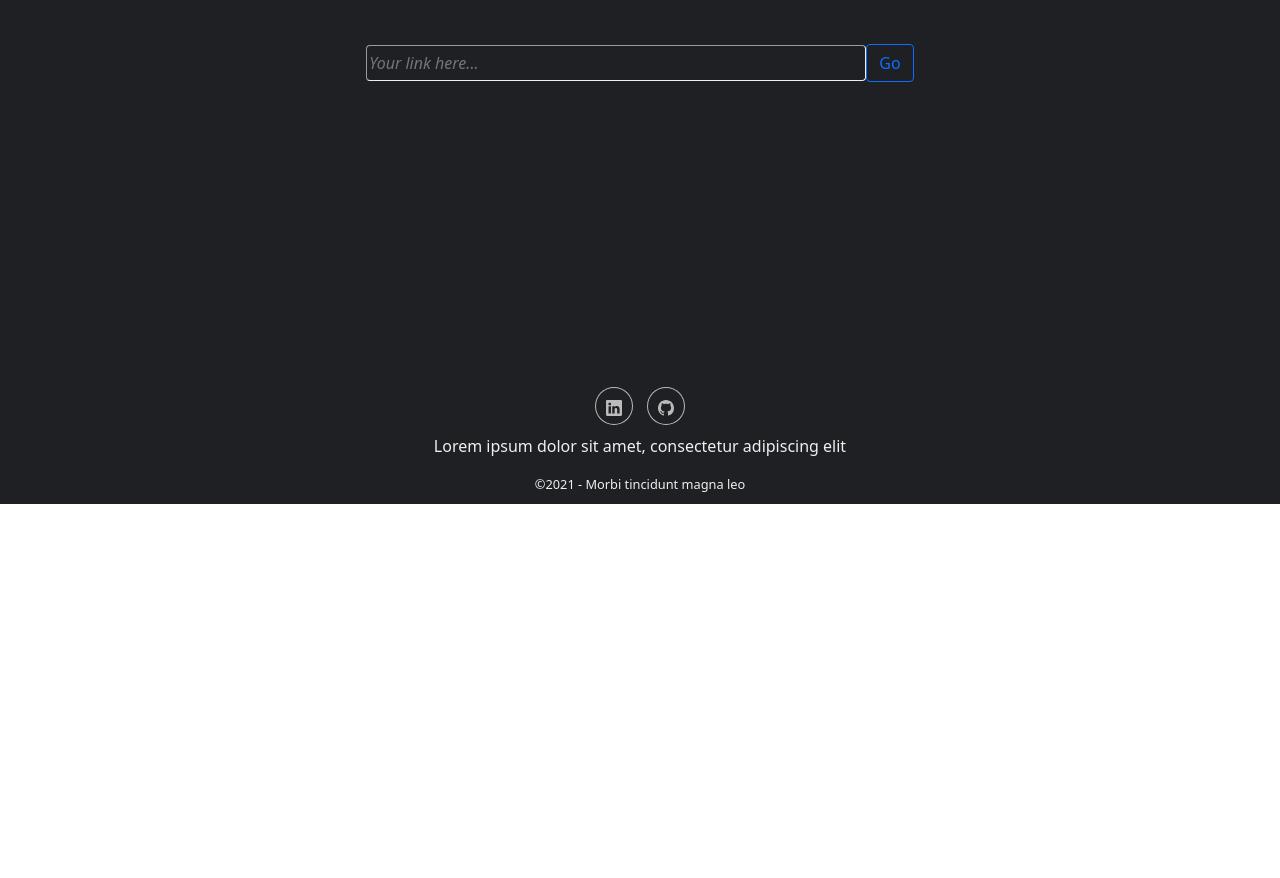
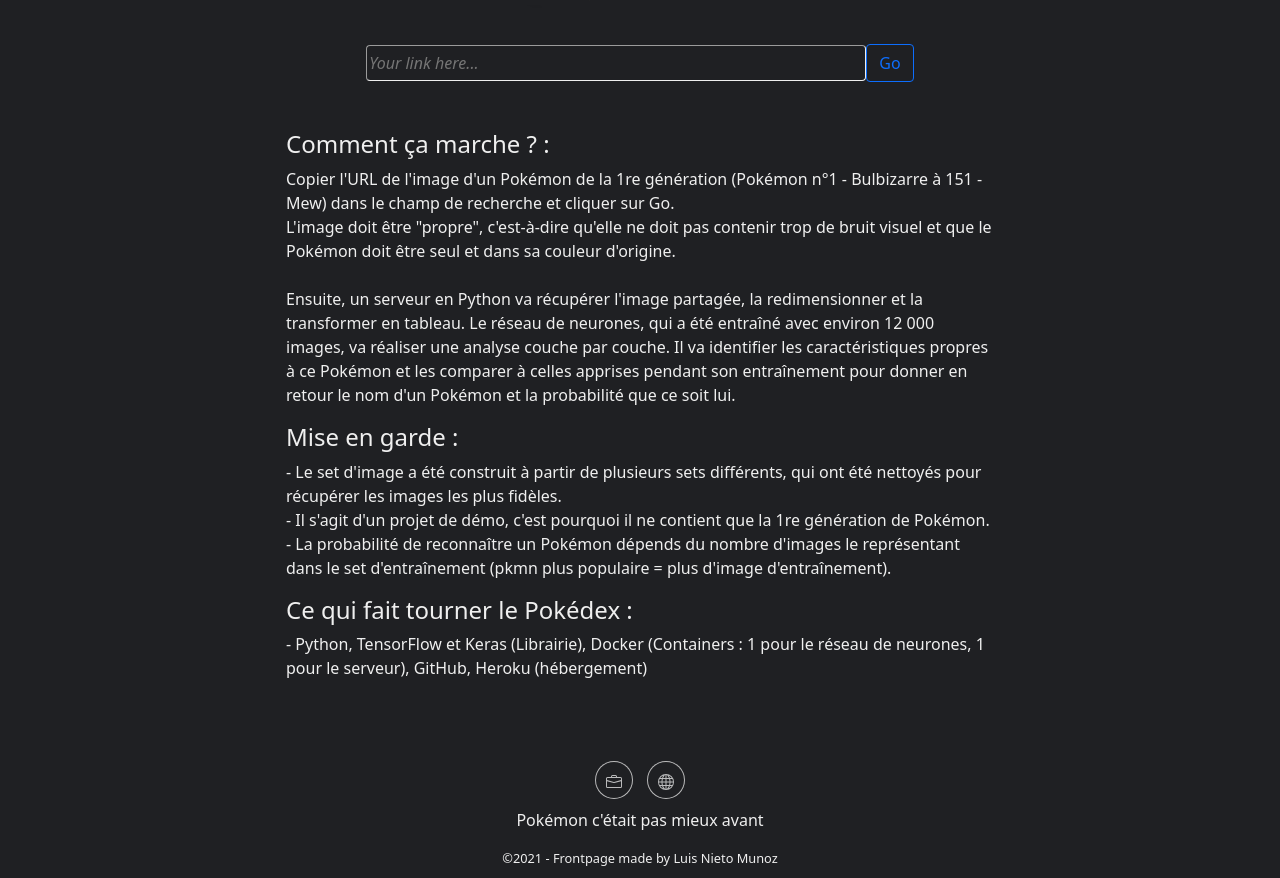
Before and after one commit to lnieto-m/poke-front, a React (Create React App) app: page / in a window 1280 px wide. Shown: the part 296-1174 px from the top of the page. Before the commit the page ends 800 px from the top, so only its background shows below. Built offline with nearby package versions, Linux system fonts and the light colour scheme.

Commit message:
added tldr and removed lorem ipsum

```diff
--- a/public/index.html
+++ b/public/index.html
@@ -2,7 +2,7 @@
 <html lang="en">
   <head>
     <meta charset="utf-8" />
-    <link rel="icon" href="%PUBLIC_URL%/favicon.ico" />
+    <link rel="icon" href="%PUBLIC_URL%/Premier-Ball.ico" />
     <meta name="viewport" content="width=device-width, initial-scale=1" />
     <meta name="theme-color" content="#000000" />
     <meta
@@ -24,7 +24,7 @@
       work correctly both with client-side routing and a non-root public URL.
       Learn how to configure a non-root public URL by running `npm run build`.
     -->
-    <title>React App</title>
+    <title>Pokedex</title>
   </head>
   <body>
     <noscript>You need to enable JavaScript to run this app.</noscript>
--- a/src/App.css
+++ b/src/App.css
@@ -1,6 +1,7 @@
 body {
   --color-background: #FAFAFA;
   --color-foreground: #1F2023;
+  --color-foreground-hover: #42444b;
 
   min-height: 100%;
 }
@@ -8,6 +9,7 @@
 body.dark {
   --color-background: #1F2023;
   --color-foreground: #EFEFEF;
+  --color-foreground-hover: #bbbbbb;
 }
 
 .content {
@@ -82,6 +84,27 @@
   margin-bottom: 0;
 }
 
+.tldr {
+  display: block;
+  max-width: 740px;
+  width: 100%;
+  color: var(--color-foreground);
+  margin-left: auto;
+  margin-right: auto;
+  margin-top: 2em;
+  margin-bottom: 2.5em;
+  padding: 1em;
+  text-align: left;
+}
+
+.tldr > article > h2 {
+  font-size: 1.5rem;
+}
+
+article {
+  max-width: 740px;
+}
+
 @keyframes App-logo-spin {
   from {
     transform: rotate(0deg);
@@ -152,6 +175,16 @@
     opacity: 1;
     box-shadow: 0 0 500px rgba(241, 241, 241, 0);
   }
+}
+
+.linkMaker {
+  text-decoration: none;
+  color: var(--color-foreground);
+  transition: 0.5s;
+}
+
+.linkMaker:hover {
+  color: var(--color-foreground-hover);
 }
 
 .popup-content {
--- a/src/App.tsx
+++ b/src/App.tsx
@@ -1,18 +1,15 @@
-import React, { useRef, useEffect, useState, ReactElement } from 'react';
-import logo from './logo.svg';
+import React, { useRef, useEffect, useState } from 'react';
 import './App.css';
-import MyDropZone from './component/customDropzoen';
-import { gsap } from 'gsap';
 import Popup from 'reactjs-popup';
 import 'reactjs-popup/dist/index.css';
 import { PopupActions } from 'reactjs-popup/dist/types';
 import Toggle from 'react-toggle';
 import "react-toggle/style.css"
-import { FaSun, FaMoon } from 'react-icons/fa';
+import { FaMoon } from 'react-icons/fa';
 import { useMediaQuery } from 'react-responsive';
 import Button from 'react-bootstrap/Button';
 import 'bootstrap/dist/css/bootstrap.min.css'
-import { Linkedin, Github, Sun } from 'react-bootstrap-icons';
+import { Briefcase, Globe, Sun } from 'react-bootstrap-icons';
 
 function App() {
 
@@ -43,12 +40,8 @@
     }
   }
 
-  const onClick = (e: React.MouseEventHandler<HTMLButtonElement>) => {
-    requestServer();
-  }
-
   const requestServer = async () => {
-    if (currentLink == '') {
+    if (currentLink === '') {
       return;
     }
     setLoading(true)
@@ -82,7 +75,7 @@
     <div className="App">
       {console.log('render', loading)}
       {loading
-        ? <div className="overlay"><img src={'https://media3.giphy.com/media/IQebREsGFRXmo/200.gif'}/></div>
+        ? <div className="overlay"><img alt="Loading Mew" src={'https://media3.giphy.com/media/IQebREsGFRXmo/200.gif'}/></div>
         : <div></div>
       }
 
@@ -92,14 +85,14 @@
         className="response-popup"
         ref={ref}>
         <div id="response-popup-content">
-          <img className="pikachu" src={currentLink} />
+          <img alt="Ton pokemon fourni" className="pikachu" src={currentLink} />
           <p style={{ margin: '1em' }}> {serverResponse} </p>
         </div>
       </Popup>
       <div className="content">
         <div className="header">
           <div>
-            <img className="pikachu" src={'/poke-front/pikachu.png'} />
+            <img alt="Detective Pikachu" className="pikachu" src={'/poke-front/pikachu.png'} />
           </div>
           <div className="toggle-position">
             <Toggle
@@ -120,15 +113,41 @@
           }}/>
           <Button variant="outline-primary" disabled={loading} onClick={(e) => { if (!loading) { requestServer(); }}}> {loading ? 'Loading...' : 'Go' } </Button>{' '}
         </div>
+        <div className="tldr">
+          <article>
+            <h2>Comment ça marche ? :</h2>
+            <p>
+              Copier l'URL de l'image d'un Pokémon de la 1re génération (Pokémon n°1 - Bulbizarre à 151 - Mew) dans le champ de recherche et cliquer sur Go.<br />
+              L'image doit être "propre", c'est-à-dire qu'elle ne doit pas contenir trop de bruit visuel et que le Pokémon doit être seul et dans sa couleur d'origine.<br />
+              <br />
+              Ensuite, un serveur en Python va récupérer l'image partagée, la redimensionner et la transformer en tableau. Le réseau de neurones, qui a été entraîné avec environ 12 000 images, va réaliser une analyse couche par couche. Il va identifier les caractéristiques propres à ce Pokémon et les comparer à celles apprises pendant son entraînement pour donner en retour le nom d'un Pokémon et la probabilité que ce soit lui.<br />
+            </p>
+          </article>
+          <article>
+            <h2>Mise en garde :</h2>
+            <p>
+              - Le set d'image a été construit à partir de plusieurs sets différents, qui ont été nettoyés pour récupérer les images les plus fidèles.<br />
+              - Il s'agit d'un projet de démo, c'est pourquoi il ne contient que la 1re génération de Pokémon.<br />
+              - La probabilité de reconnaître un Pokémon dépends du nombre d'images le représentant dans le set d'entraînement (pkmn plus populaire = plus d'image d'entraînement).<br />
+            </p>
+          </article>
+          <article>
+            <h2>Ce qui fait tourner le Pokédex :</h2>
+            <p>
+            - Python, TensorFlow et Keras (Librairie), Docker (Containers : 1 pour le réseau de neurones, 1 pour le serveur), GitHub, Heroku (hébergement)
+            </p>
+          </article>
+        </div>
+
       </div>
 
       <footer className="App-footer">
         <div className="links">
-          <a href="#"><Linkedin /></a>
-          <a href="#"><Github /></a>
+          <a href="https://www.malt.fr/profile/oxpure"><Briefcase /></a>
+          <a href="https://oxpure.tech/"><Globe /></a>
         </div>
-        <p style={{ paddingTop: '0.6em' }}>Lorem ipsum dolor sit amet, consectetur adipiscing elit</p>
-        <p className="copyright">©2021 - Morbi tincidunt magna leo</p>
+        <p style={{ paddingTop: '0.6em' }}>Pokémon c'était pas mieux avant</p>
+        <p className="copyright">©2021 - Frontpage made by <a className="linkMaker" href="https://github.com/lnieto-m"> Luis Nieto Munoz </a></p>
       </footer>
     </div>
   );
```
Also changed, not shown: 1 other file (tests, documents, lock files or other folders).
